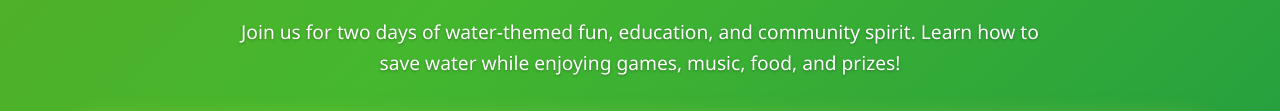
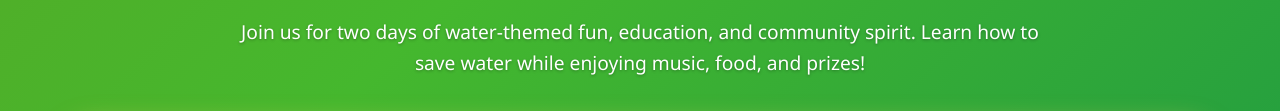
Before and after one commit to KhethoKodes-hub/Alexandra-SaveTheDate, a plain HTML site: page index.html in a window 1280 px wide. Shown: the part 2673-2784 px from the top of the page. Drawn offline with Linux system fonts and the light colour scheme.

Commit message:
enhanced

```diff
--- a/index.html
+++ b/index.html
@@ -959,7 +959,7 @@
 
         <div class="cta-section">
             <div class="cta-title">Don't Miss Out on the Fun!</div>
-            <div class="cta-subtitle">Join us for two days of water-themed fun, education, and community spirit. Learn how to save water while enjoying games, music, food, and prizes!</div>
+            <div class="cta-subtitle">Join us for two days of water-themed fun, education, and community spirit. Learn how to save water while enjoying music, food, and prizes!</div>
             <a href="#" class="cta-button"><span>RSVP Now - It's FREE!</span></a>
         </div>
 
```
